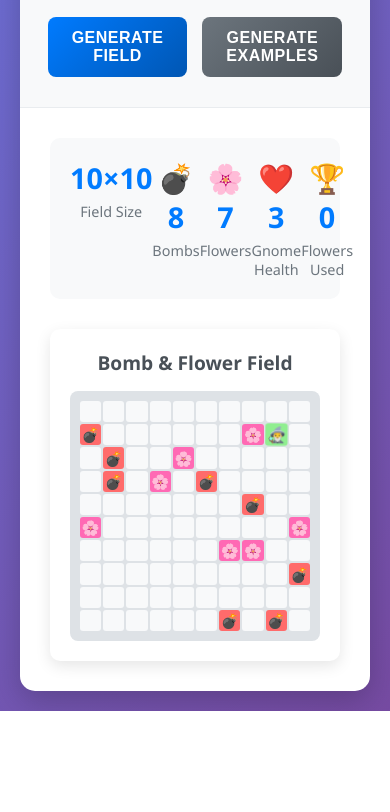
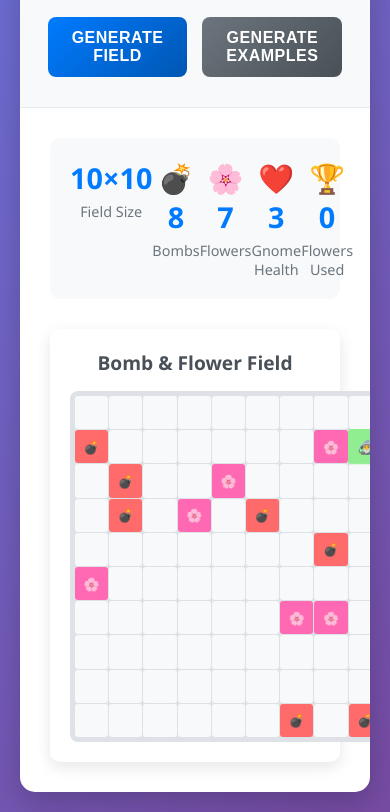
Before and after one commit to mik1264/gnome-adventure, a plain HTML site: page index.html in a window 390 px wide. Shown: the part 673-1485 px from the top of the page. Before the commit the page ends 1384 px from the top, so only its background shows below. Drawn offline with Linux system fonts and the light colour scheme.

Commit message:
Fix right edge rendering issue in game field
- Added max-width constraints to field-grid to prevent overflow
- Added box-sizing: border-box to prevent layout issues
- Added responsive width sizing based on field size
- Added media queries for mobile responsiveness
- Added min-width/min-height constraints to field cells
- Reduced gap and padding on mobile devices

```diff
--- a/index.html
+++ b/index.html
@@ -185,6 +185,8 @@
             border-radius: 8px;
             padding: 10px;
             margin: 0 auto;
+            max-width: 90vw;
+            box-sizing: border-box;
         }
 
         .field-cell {
@@ -196,6 +198,9 @@
             font-size: 0.9em;
             border-radius: 3px;
             transition: transform 0.2s;
+            min-width: 0;
+            min-height: 0;
+            box-sizing: border-box;
         }
 
         .field-cell:hover {
@@ -290,6 +295,18 @@
             background: #f8d7da;
             color: #721c24;
             border: 1px solid #f5c6cb;
+        }
+
+        @media (max-width: 768px) {
+            .field-grid {
+                max-width: 95vw;
+                padding: 5px;
+                gap: 1px;
+            }
+
+            .field-cell {
+                font-size: 0.8em;
+            }
         }
 
         @media (max-width: 768px) {
@@ -561,6 +578,7 @@
             const fieldGrid = document.createElement('div');
             fieldGrid.className = 'field-grid';
             fieldGrid.style.gridTemplateColumns = `repeat(${size}, 1fr)`;
+            fieldGrid.style.width = `min(90vw, ${size * 40}px)`;
 
             for (let i = 0; i < size; i++) {
                 for (let j = 0; j < size; j++) {
```
